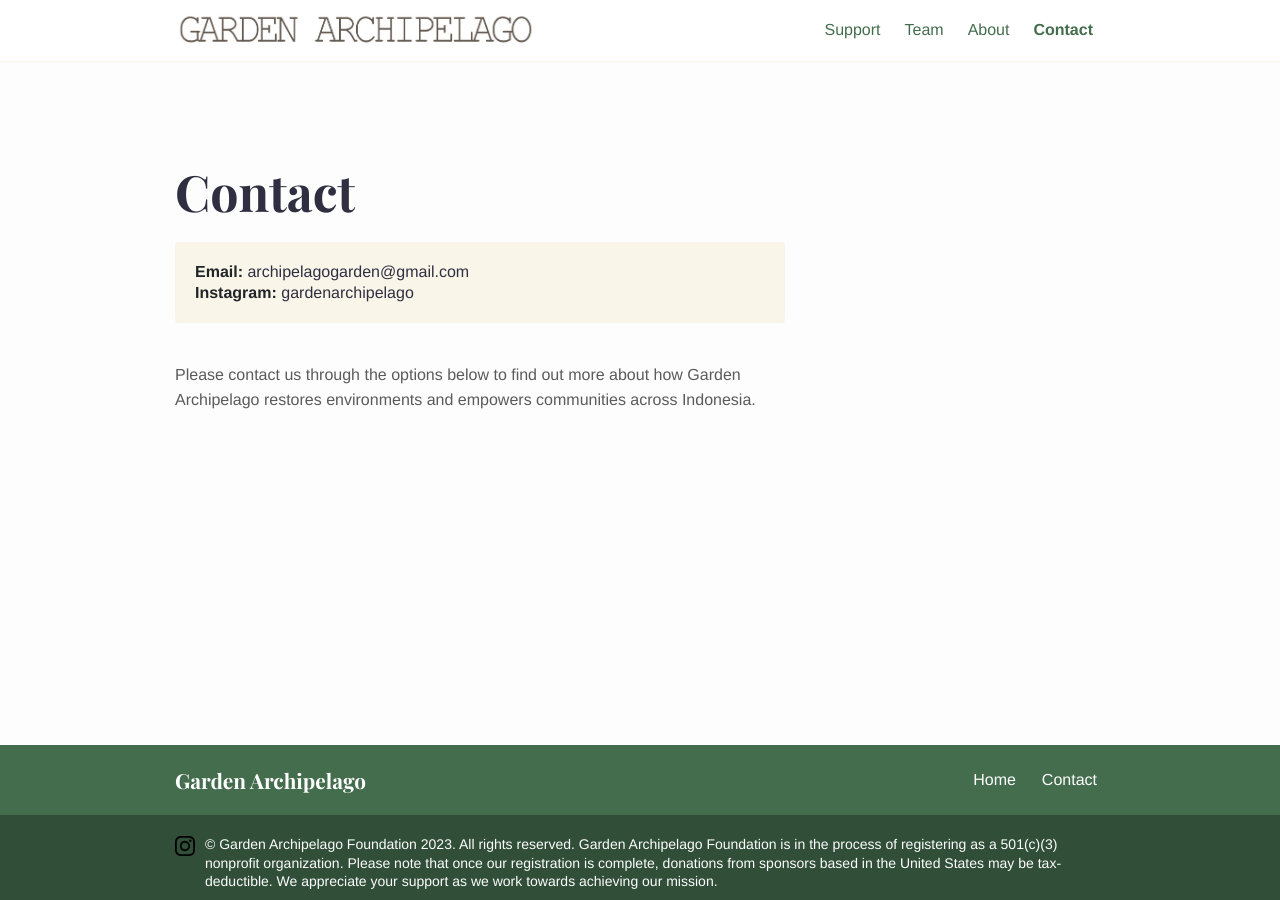
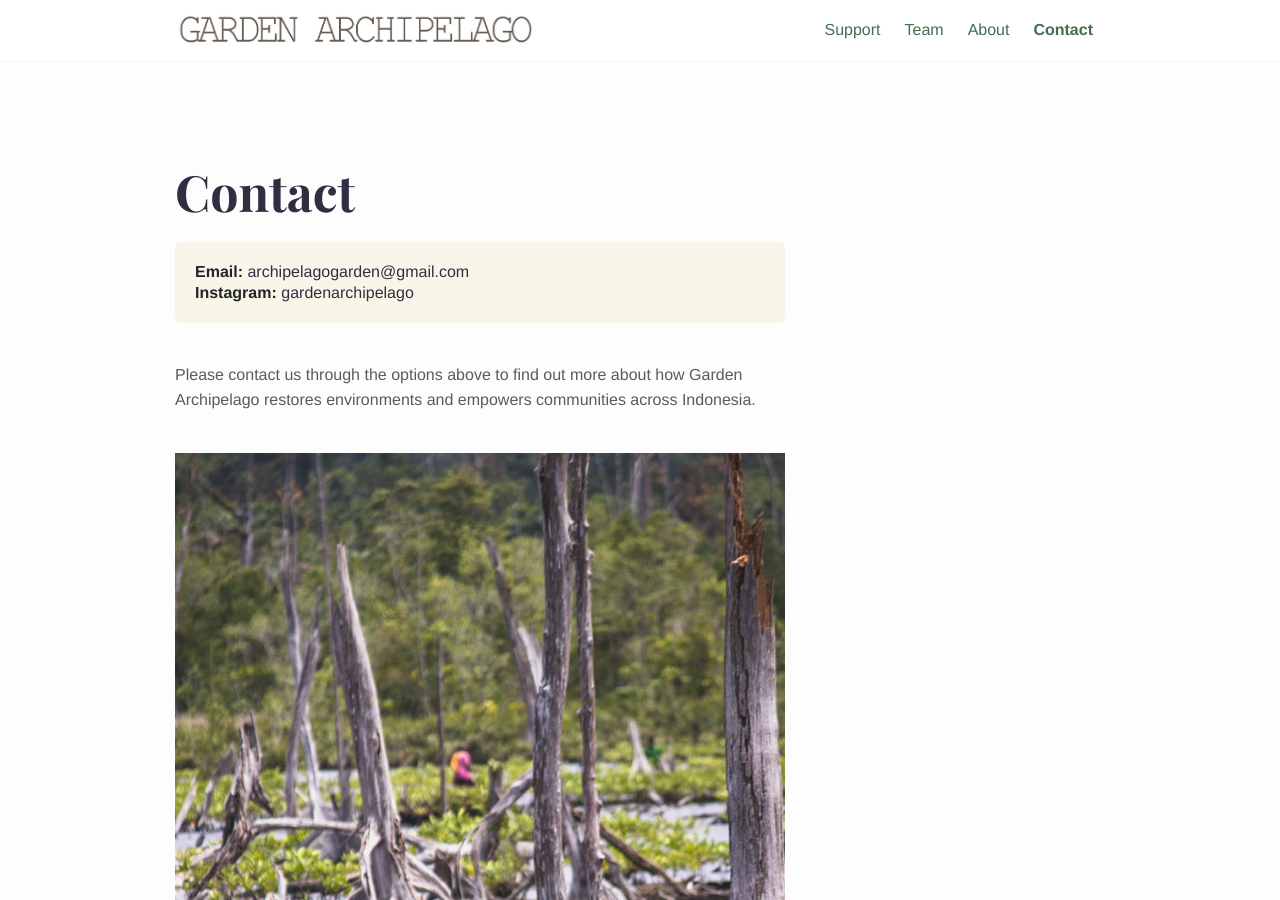
Before and after one commit to garden-archipelago/garden-archipelago.github.io, a Jekyll site: the page built from contact.md, in a window 1280 px wide and 900 px high. Built offline with Jekyll 4.4.1, drawn with Linux system fonts in a browser that asks for light colours.

Commit message:
Update contact.md

```diff
--- a/contact.md
+++ b/contact.md
@@ -4,4 +4,6 @@
 description: Contact
 ---
 
-Please contact us through the options below to find out more about how Garden Archipelago restores environments and empowers communities across Indonesia.
+Please contact us through the options above to find out more about how Garden Archipelago restores environments and empowers communities across Indonesia.
+
+![Planting Mangroves](/images/planting-mangroves.jpg)
```
